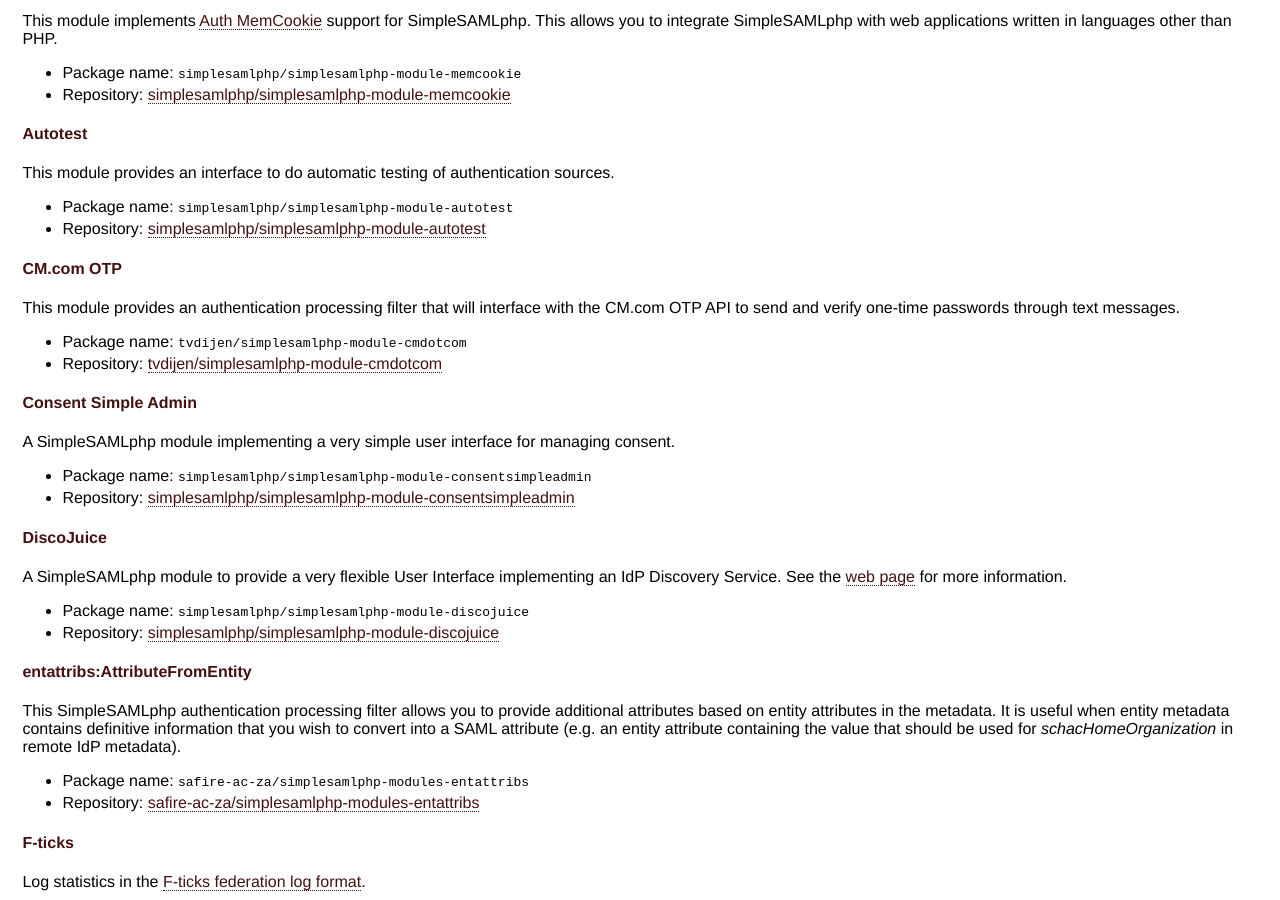
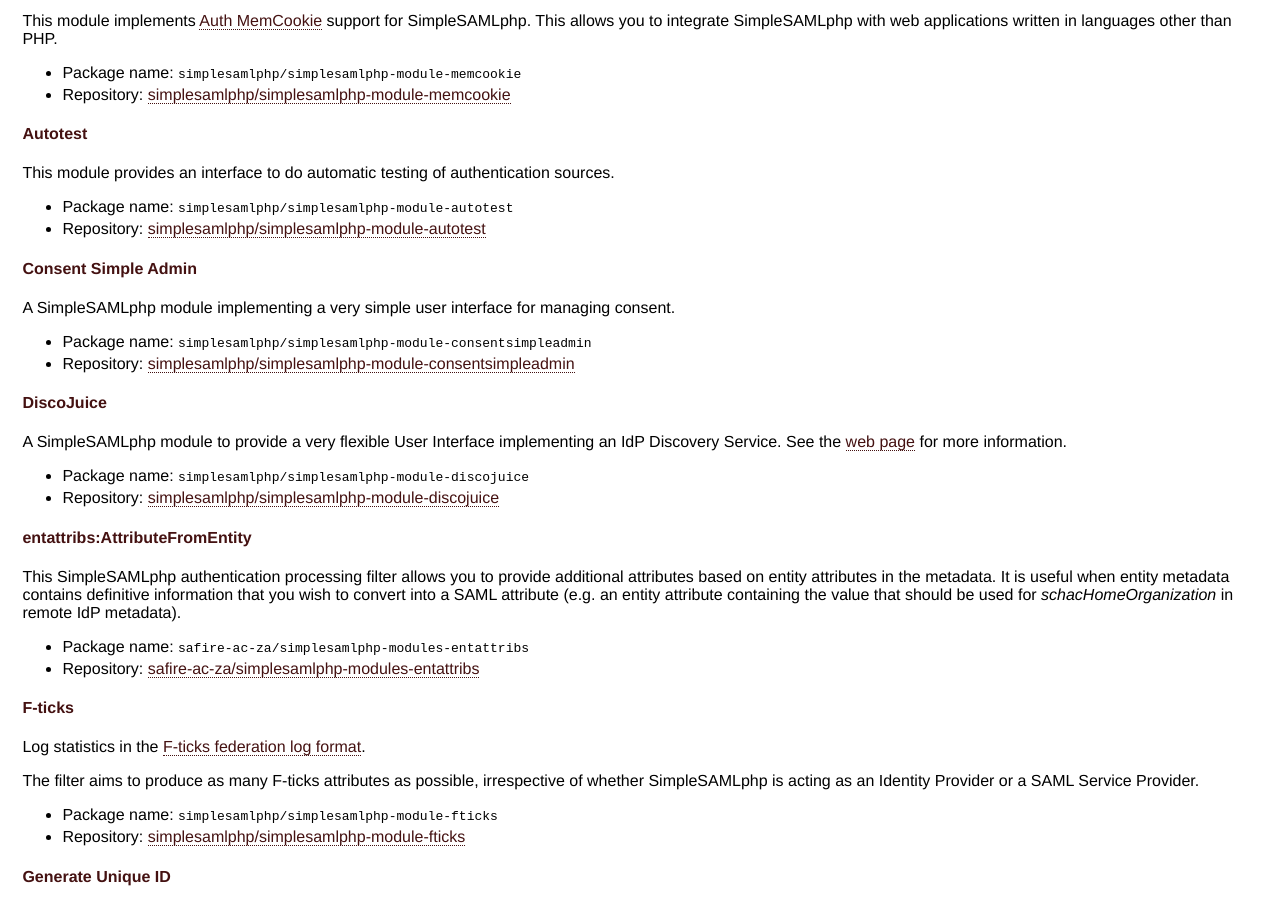
Before and after one commit to simplesamlphp/simplesamlphp.github.io, a Jekyll site: the page built from modules/index.md, in a window 1280 px wide and 900 px high, scrolled down 1376 px. Built offline with Jekyll 4.4.1, drawn with Linux system fonts in a browser that asks for light colours.

Commit message:
Remove abandoned cmdotcom module

```diff
--- a/modules/index.md
+++ b/modules/index.md
@@ -86,14 +86,6 @@
 
 * Package name: `simplesamlphp/simplesamlphp-module-autotest`
 * Repository: [simplesamlphp/simplesamlphp-module-autotest](https://github.com/simplesamlphp/simplesamlphp-module-autotest)
-
-#### <a name="cmdotcom" href="#cmdotcom">CM.com OTP</a>
-
-This module provides an authentication processing filter that will interface with the CM.com OTP API to send and verify
-one-time passwords through text messages.
-
-* Package name: `tvdijen/simplesamlphp-module-cmdotcom`
-* Repository: [tvdijen/simplesamlphp-module-cmdotcom](https://github.com/tvdijen/simplesamlphp-module-cmdotcom)
 
 #### <a name="consentsimpleadmin" href="#consentsimpleadmin">Consent Simple Admin</a>
 
```
